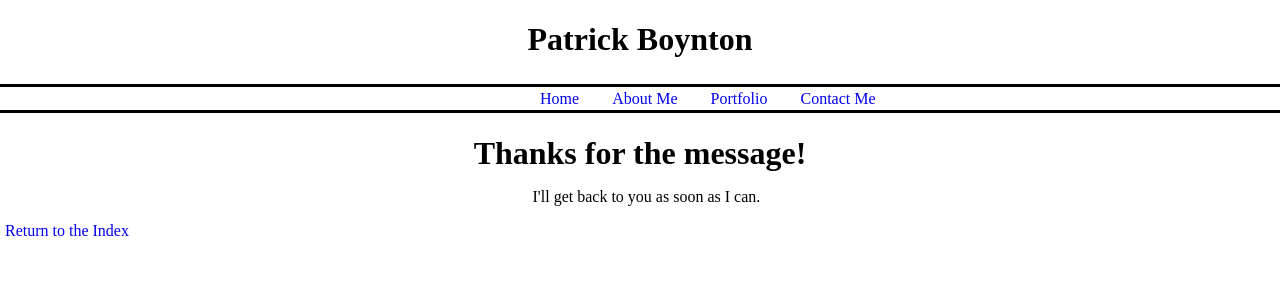
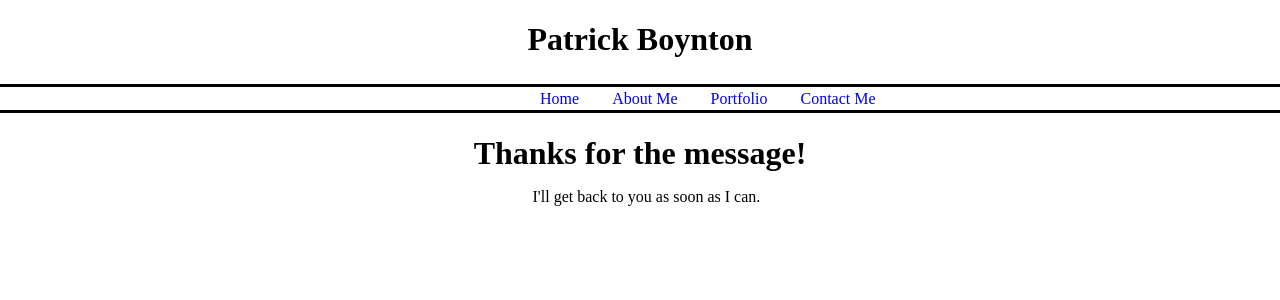
Before and after one commit to PatrickBoyn/PersonalSite, a Django app: page /success/ in a window 1280 px wide. Shown: the top 300 px of the page. Run offline with Django 3.2, Linux system fonts and the light colour scheme.

Commit message:
This is the link I removed. It is redundant, as it also inherits from my base.html file.

```diff
--- a/personal/templates/success.html
+++ b/personal/templates/success.html
@@ -8,5 +8,4 @@
 {% block body_block %}
     <h1>Thanks for the message!</h1>
     <p>I'll get back to you as soon as I can.</p>
-    <a href="index.html">Return to the Index</a>
 {% endblock %}
```
